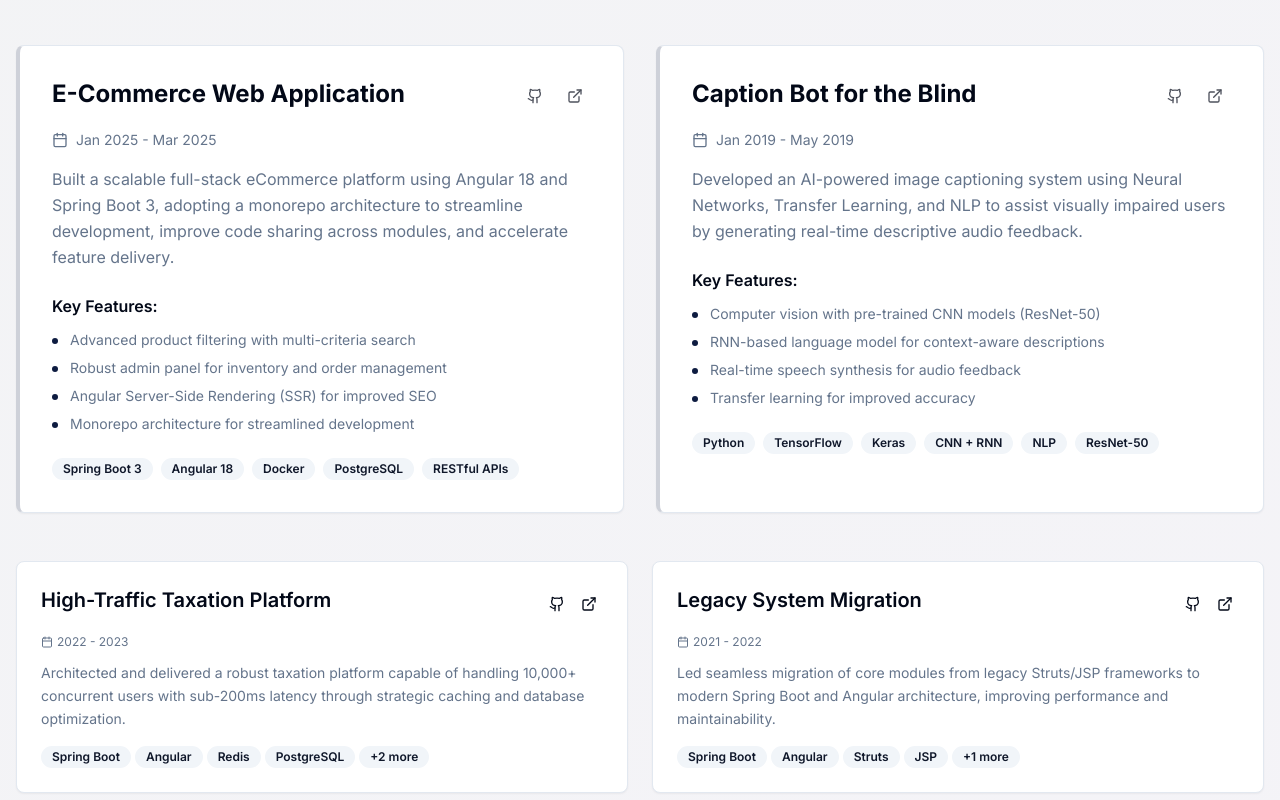
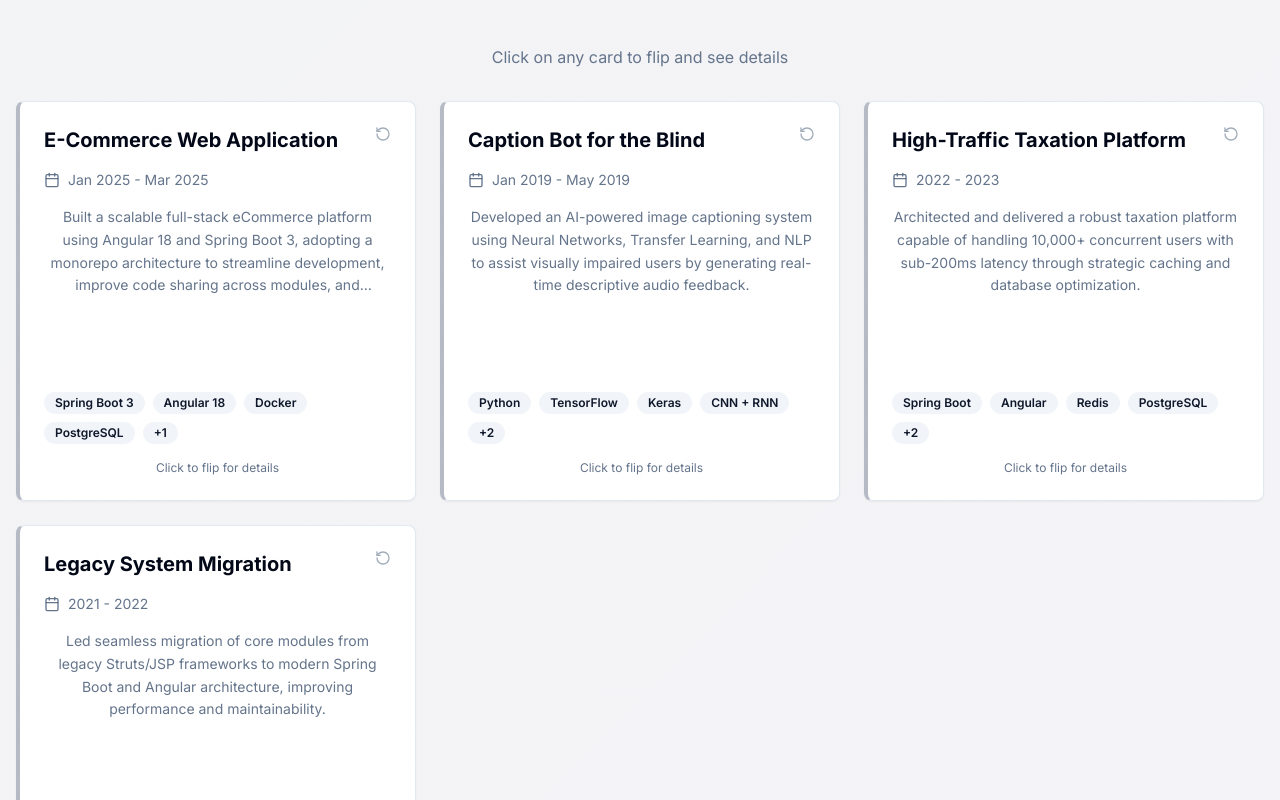
Before and after one commit to kashishmakkar99/kashishmakkar-folio, a React (Vite) app: page / in a window 1280 px wide. Shown: the part 4640-5440 px from the top of the page. Built offline with nearby package versions, Linux system fonts and the light colour scheme.

Commit message:
Refactor Projects to Flashcards
Transform the projects section into interactive flashcards with animations.

```diff
--- /dev/null
+++ b/src/components/ProjectFlashcard.tsx
@@ -0,0 +1,120 @@
+import { useState } from "react";
+import { Card } from "@/components/ui/card";
+import { Badge } from "@/components/ui/badge";
+import { Button } from "@/components/ui/button";
+import { ExternalLink, Github, Calendar, RotateCcw } from "lucide-react";
+
+interface Project {
+  title: string;
+  description: string;
+  period: string;
+  technologies: string[];
+  highlights: string[];
+  github: string;
+  demo: string;
+  featured: boolean;
+}
+
+interface ProjectFlashcardProps {
+  project: Project;
+  index: number;
+}
+
+export const ProjectFlashcard = ({ project, index }: ProjectFlashcardProps) => {
+  const [isFlipped, setIsFlipped] = useState(false);
+
+  const handleFlip = () => {
+    setIsFlipped(!isFlipped);
+  };
+
+  return (
+    <div
+      className={`flashcard ${isFlipped ? 'flipped' : ''} h-[400px] animate-fade-in`}
+      style={{ animationDelay: `${index * 0.1}s` }}
+      onClick={handleFlip}
+    >
+      <div className="flashcard-inner h-full">
+        {/* Front Side */}
+        <Card className="flashcard-front p-6 card-shadow h-full flex flex-col justify-between bg-gradient-to-br from-card to-card/90 border-l-4 border-l-primary/30">
+          <div>
+            <div className="flex items-start justify-between mb-4">
+              <h3 className="text-xl font-bold text-foreground line-clamp-2">
+                {project.title}
+              </h3>
+              <RotateCcw className="h-4 w-4 text-muted-foreground opacity-60" />
+            </div>
+
+            <div className="flex items-center text-sm text-muted-foreground mb-4">
+              <Calendar className="h-4 w-4 mr-2" />
+              {project.period}
+            </div>
+
+            <p className="text-muted-foreground text-sm leading-relaxed line-clamp-4 mb-4">
+              {project.description}
+            </p>
+          </div>
+
+          <div>
+            <div className="flex flex-wrap gap-2 mb-4">
+              {project.technologies.slice(0, 4).map((tech) => (
+                <Badge key={tech} variant="secondary" className="text-xs">
+                  {tech}
+                </Badge>
+              ))}
+              {project.technologies.length > 4 && (
+                <Badge variant="secondary" className="text-xs">
+                  +{project.technologies.length - 4}
+                </Badge>
+              )}
+            </div>
+
+            <div className="text-center">
+              <p className="text-xs text-muted-foreground">Click to flip for details</p>
+            </div>
+          </div>
+        </Card>
+
+        {/* Back Side */}
+        <Card className="flashcard-back p-6 card-shadow h-full flex flex-col bg-gradient-to-br from-primary/5 to-tech-purple/5 border-l-4 border-l-primary">
+          <div className="flex items-start justify-between mb-4">
+            <h3 className="text-lg font-bold text-foreground">
+              Key Features
+            </h3>
+            <div className="flex space-x-2">
+              <Button size="sm" variant="ghost" className="p-2 hover:bg-primary hover:text-primary-foreground">
+                <Github className="h-4 w-4" />
+              </Button>
+              <Button size="sm" variant="ghost" className="p-2 hover:bg-primary hover:text-primary-foreground">
+                <ExternalLink className="h-4 w-4" />
+              </Button>
+            </div>
+          </div>
+
+          <div className="flex-1">
+            <ul className="space-y-3">
+              {project.highlights.map((highlight, idx) => (
+                <li key={idx} className="flex items-start text-sm text-muted-foreground">
+                  <div className="w-2 h-2 bg-primary rounded-full mt-1.5 mr-3 flex-shrink-0"></div>
+                  <span className="leading-relaxed">{highlight}</span>
+                </li>
+              ))}
+            </ul>
+          </div>
+
+          <div className="mt-4">
+            <div className="text-center mb-3">
+              <p className="text-xs text-muted-foreground">All Technologies:</p>
+            </div>
+            <div className="flex flex-wrap gap-1">
+              {project.technologies.map((tech) => (
+                <Badge key={tech} variant="outline" className="text-xs">
+                  {tech}
+                </Badge>
+              ))}
+            </div>
+          </div>
+        </Card>
+      </div>
+    </div>
+  );
+};
--- a/src/components/Projects.tsx
+++ b/src/components/Projects.tsx
@@ -1,7 +1,6 @@
 import { Card } from "@/components/ui/card";
 import { Badge } from "@/components/ui/badge";
-import { Button } from "@/components/ui/button";
-import { ExternalLink, Github, Calendar } from "lucide-react";
+import { ProjectFlashcard } from "./ProjectFlashcard";
 
 export const Projects = () => {
   const projects = [
@@ -81,104 +80,18 @@ export const Projects = () => {
         </div>
 
         <div className="max-w-7xl mx-auto">
-          {/* Featured Projects */}
-          <div className="grid lg:grid-cols-2 gap-8 mb-12">
-            {projects.filter(project => project.featured).map((project, index) => (
-              <Card
-                key={project.title}
-                className="p-8 card-shadow hover:scale-105 hover:-translate-y-2 transition-all duration-300 group animate-fade-in border-l-4 border-l-primary/20 hover:border-l-primary"
-                style={{ animationDelay: `${index * 0.2}s` }}
-              >
-                <div className="flex items-start justify-between mb-4">
-                  <h3 className="text-2xl font-bold text-foreground group-hover:text-primary transition-colors duration-300">
-                    {project.title}
-                  </h3>
-                  <div className="flex space-x-2 opacity-70 group-hover:opacity-100 transition-opacity duration-300">
-                    <Button size="sm" variant="ghost" className="p-2 hover:bg-primary hover:text-primary-foreground">
-                      <Github className="h-4 w-4" />
-                    </Button>
-                    <Button size="sm" variant="ghost" className="p-2 hover:bg-primary hover:text-primary-foreground">
-                      <ExternalLink className="h-4 w-4" />
-                    </Button>
-                  </div>
-                </div>
-
-                <div className="flex items-center text-sm text-muted-foreground mb-4">
-                  <Calendar className="h-4 w-4 mr-2" />
-                  {project.period}
-                </div>
-
-                <p className="text-muted-foreground mb-6 leading-relaxed">
-                  {project.description}
-                </p>
-
-                <div className="mb-6">
-                  <h4 className="font-semibold text-foreground mb-3">Key Features:</h4>
-                  <ul className="space-y-2">
-                    {project.highlights.map((highlight, idx) => (
-                      <li key={idx} className="flex items-start text-sm text-muted-foreground">
-                        <div className="w-1.5 h-1.5 bg-primary rounded-full mt-2 mr-3 flex-shrink-0"></div>
-                        {highlight}
-                      </li>
-                    ))}
-                  </ul>
-                </div>
-
-                <div className="flex flex-wrap gap-2">
-                  {project.technologies.map((tech) => (
-                    <Badge key={tech} variant="secondary">
-                      {tech}
-                    </Badge>
-                  ))}
-                </div>
-              </Card>
-            ))}
+          {/* All Projects as Flashcards */}
+          <div className="text-center mb-8">
+            <p className="text-muted-foreground">Click on any card to flip and see details</p>
           </div>
 
-          {/* Other Projects */}
-          <div className="grid md:grid-cols-2 gap-6">
-            {projects.filter(project => !project.featured).map((project, index) => (
-              <Card
+          <div className="grid lg:grid-cols-3 md:grid-cols-2 gap-6">
+            {projects.map((project, index) => (
+              <ProjectFlashcard
                 key={project.title}
-                className="p-6 card-shadow hover:scale-105 hover:-translate-y-1 transition-all duration-300 group animate-fade-in"
-                style={{ animationDelay: `${(index + 2) * 0.2}s` }}
-              >
-                <div className="flex items-start justify-between mb-3">
-                  <h3 className="text-xl font-semibold text-foreground">
-                    {project.title}
-                  </h3>
-                  <div className="flex space-x-1">
-                    <Button size="sm" variant="ghost" className="p-1.5">
-                      <Github className="h-3.5 w-3.5" />
-                    </Button>
-                    <Button size="sm" variant="ghost" className="p-1.5">
-                      <ExternalLink className="h-3.5 w-3.5" />
-                    </Button>
-                  </div>
-                </div>
-
-                <div className="flex items-center text-xs text-muted-foreground mb-3">
-                  <Calendar className="h-3 w-3 mr-1" />
-                  {project.period}
-                </div>
-
-                <p className="text-sm text-muted-foreground mb-4 leading-relaxed">
-                  {project.description}
-                </p>
-
-                <div className="flex flex-wrap gap-1">
-                  {project.technologies.slice(0, 4).map((tech) => (
-                    <Badge key={tech} variant="secondary" className="text-xs">
-                      {tech}
-                    </Badge>
-                  ))}
-                  {project.technologies.length > 4 && (
-                    <Badge variant="secondary" className="text-xs">
-                      +{project.technologies.length - 4} more
-                    </Badge>
-                  )}
-                </div>
-              </Card>
+                project={project}
+                index={index}
+              />
             ))}
           </div>
         </div>
--- a/src/index.css
+++ b/src/index.css
@@ -159,6 +159,11 @@ All colors MUST be HSL.
     100% { background-position: 200% 0; }
   }
 
+  @keyframes flip-card {
+    0% { transform: rotateY(0deg); }
+    100% { transform: rotateY(180deg); }
+  }
+
   .float-animation {
     animation: float 3s ease-in-out infinite;
   }
@@ -177,4 +182,43 @@ All colors MUST be HSL.
     background-size: 200% 100%;
     animation: shimmer 2s infinite;
   }
+
+  /* Flashcard flip animation */
+  .flashcard {
+    perspective: 1000px;
+    cursor: pointer;
+  }
+
+  .flashcard-inner {
+    position: relative;
+    width: 100%;
+    height: 100%;
+    text-align: center;
+    transition: transform 0.6s;
+    transform-style: preserve-3d;
+  }
+
+  .flashcard.flipped .flashcard-inner {
+    transform: rotateY(180deg);
+  }
+
+  .flashcard-front, .flashcard-back {
+    position: absolute;
+    width: 100%;
+    height: 100%;
+    backface-visibility: hidden;
+    border-radius: 0.5rem;
+  }
+
+  .flashcard-back {
+    transform: rotateY(180deg);
+  }
+
+  .flashcard:hover .flashcard-inner {
+    transform: scale(1.02);
+  }
+
+  .flashcard.flipped:hover .flashcard-inner {
+    transform: rotateY(180deg) scale(1.02);
+  }
 }
--- a/tailwind.config.ts
+++ b/tailwind.config.ts
@@ -115,6 +115,14 @@ export default {
 					'50%': {
 						transform: 'translateY(-10px)'
 					}
+				},
+				'flip': {
+					'0%': {
+						transform: 'rotateY(0deg)'
+					},
+					'100%': {
+						transform: 'rotateY(180deg)'
+					}
 				}
 			},
 			animation: {
@@ -122,7 +130,8 @@ export default {
 				'accordion-up': 'accordion-up 0.2s ease-out',
 				'fade-in': 'fade-in 0.6s ease-out',
 				'slide-in-left': 'slide-in-left 0.6s ease-out',
-				'float': 'float 3s ease-in-out infinite'
+				'float': 'float 3s ease-in-out infinite',
+				'flip': 'flip 0.6s ease-in-out'
 			}
 		}
 	},
```
